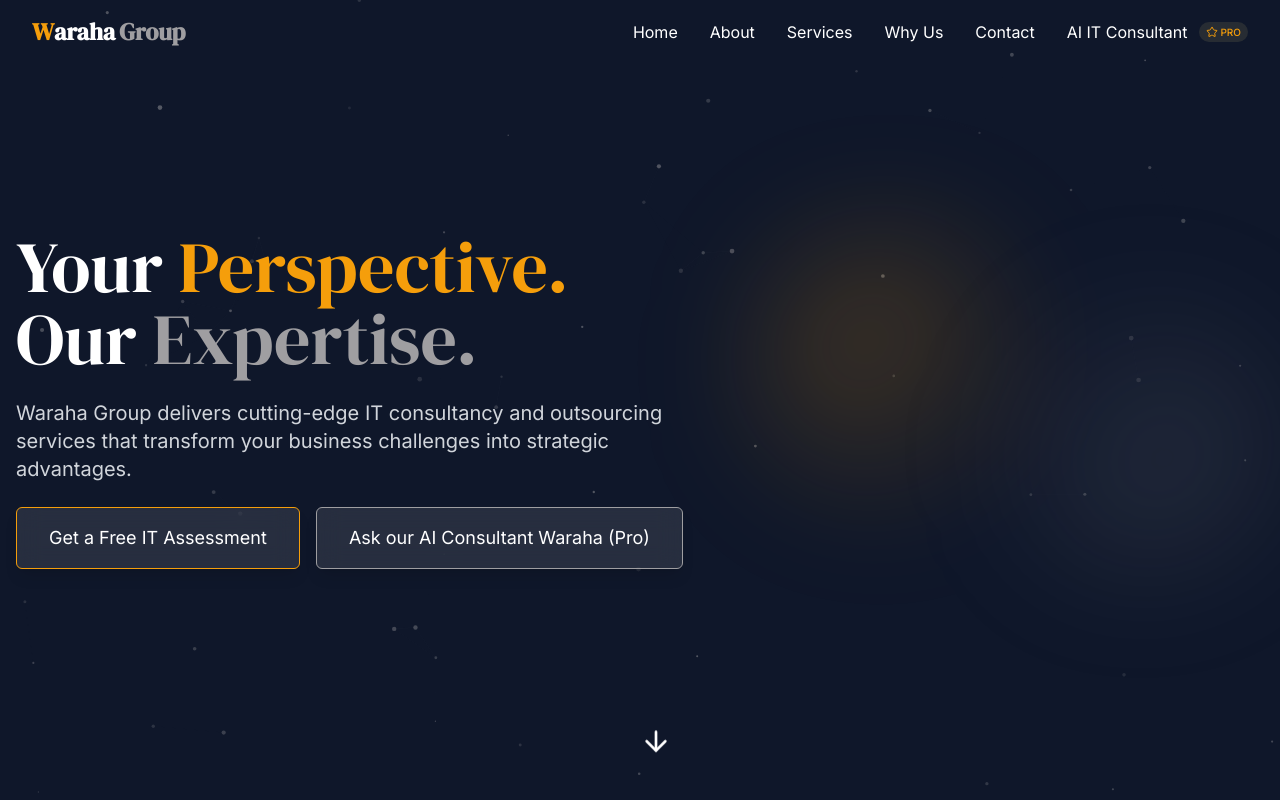
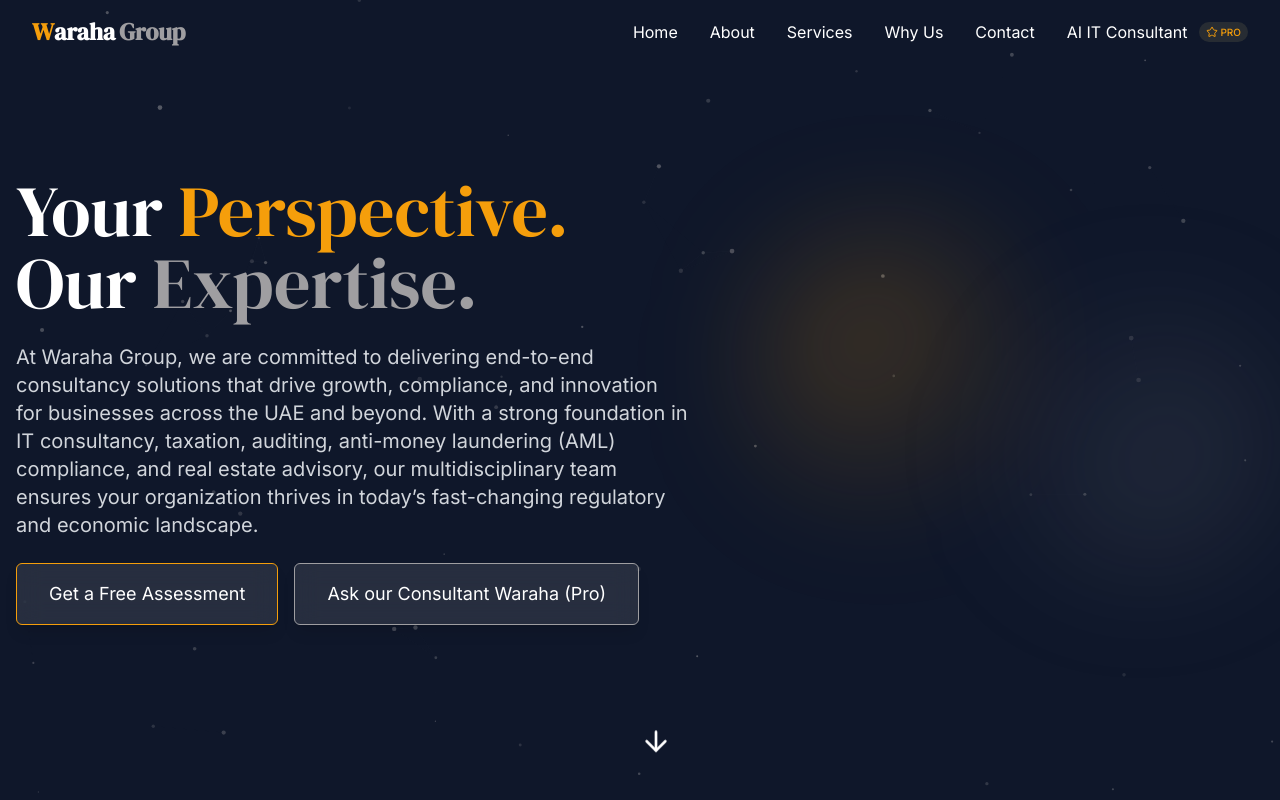
Before and after one commit to MeditoMagnus/waraha-digital-frontier, a React (Vite) app: page / in a window 1280 px wide. Shown: the top 800 px of the page. Built offline with nearby package versions, Linux system fonts and the light colour scheme.

Commit message:
Update HeroSection.tsx

```diff
--- a/src/components/HeroSection.tsx
+++ b/src/components/HeroSection.tsx
@@ -53,8 +53,7 @@ const HeroSection: React.FC = () => {
             className="text-lg md:text-xl text-gray-300 max-w-2xl opacity-0"
             style={{opacity: 1, transition: 'opacity 0.7s ease-out, transform 0.7s ease-out'}}
           >
-            Waraha Group delivers cutting-edge IT consultancy and outsourcing services
-            that transform your business challenges into strategic advantages.
+            At Waraha Group, we are committed to delivering end-to-end consultancy solutions that drive growth, compliance, and innovation for businesses across the UAE and beyond. With a strong foundation in IT consultancy, taxation, auditing, anti-money laundering (AML) compliance, and real estate advisory, our multidisciplinary team ensures your organization thrives in today’s fast-changing regulatory and economic landscape.
           </p>
 
           <div
@@ -66,13 +65,13 @@ const HeroSection: React.FC = () => {
               href="#contact"
               className="glassmorphism px-8 py-4 text-white text-lg border border-waraha-gold hover:bg-waraha-gold hover:text-waraha-midnight transition-all duration-300 rounded-md inline-block"
             >
-              Get a Free IT Assessment
+              Get a Free Assessment
             </a>
             <button
               onClick={goToAIConsultant}
               className="glassmorphism px-8 py-4 text-white text-lg border border-waraha-silver hover:bg-waraha-silver hover:text-waraha-midnight transition-all duration-300 rounded-md inline-block"
             >
-              Ask our AI Consultant Waraha (Pro)
+              Ask our Consultant Waraha (Pro)
             </button>
           </div>
         </div>
```
